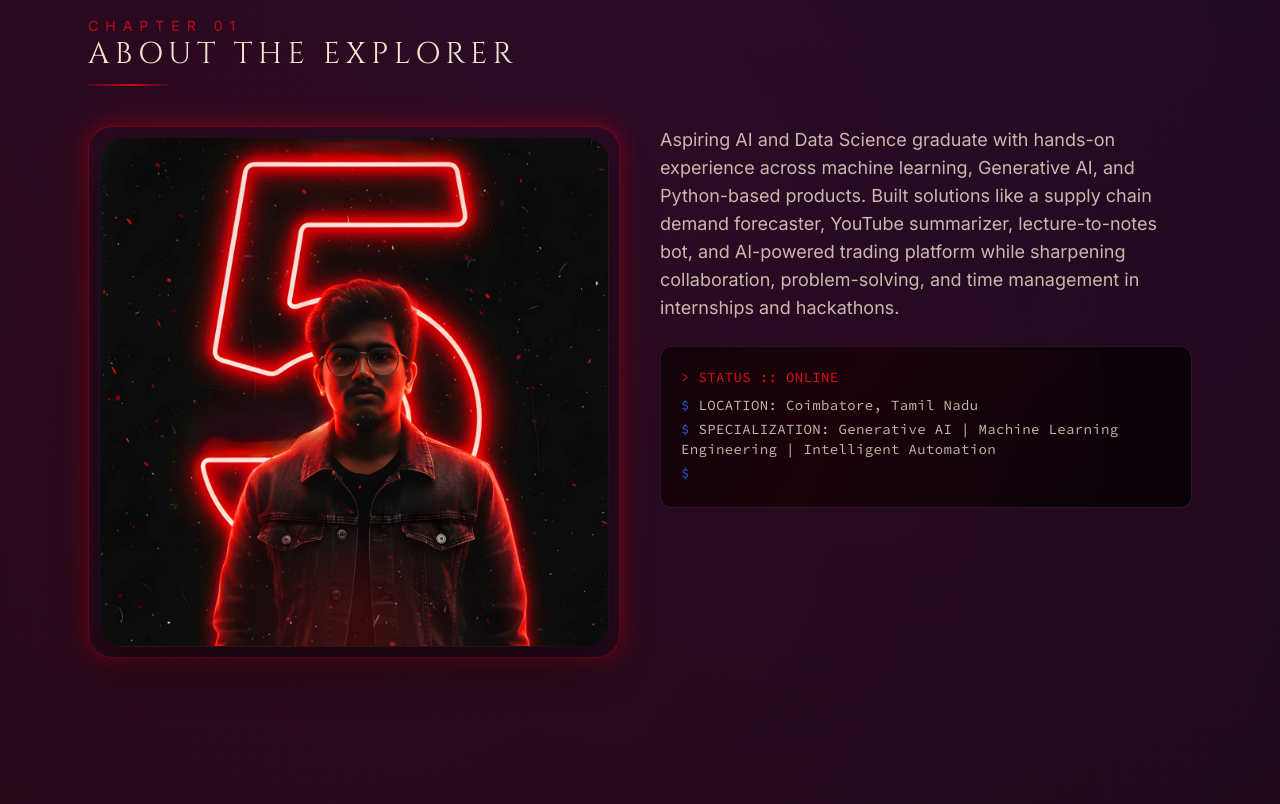
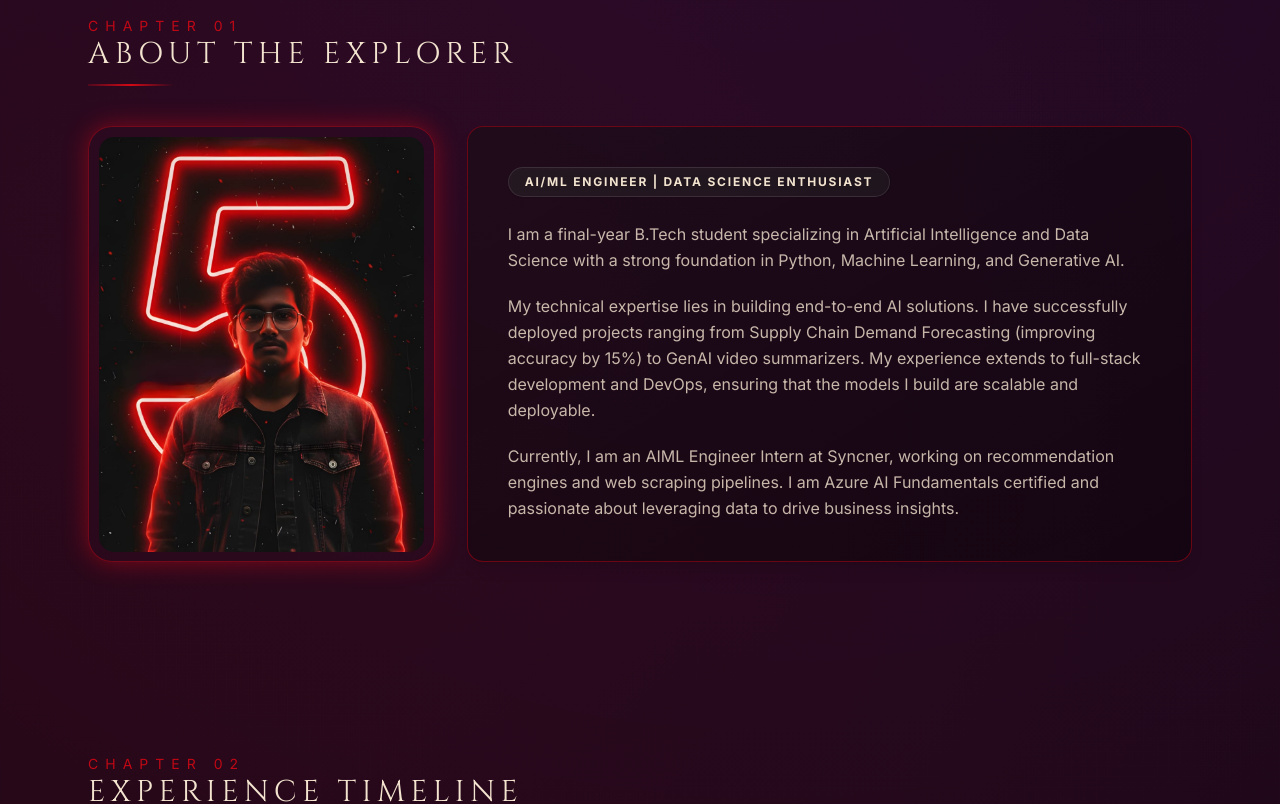
Before and after one commit to suman2k4/Suman-Portfolio, a React (Vite) app: page / in a window 1280 px wide. Shown: the part 880-1684 px from the top of the page. Built offline with nearby package versions, Linux system fonts and the light colour scheme.

Commit message:
feat: Enhanced About section by Redesigning About section card and Added  TiltedCard component for about section image.

```diff
--- a/src/App.jsx
+++ b/src/App.jsx
@@ -21,7 +21,7 @@ export default function App() {
     () => [
       <HomeHero key="home" themeMode={themeMode} />,
       <AboutSection key="about" themeMode={themeMode} />,
-      <ExperienceSection key="experience" />,
+      <ExperienceSection key="experience" themeMode={themeMode} />,
       <SkillsSection key="skills" />,
       <ProjectsSection key="projects" />,
       <CertificationsSection key="certifications" />,
--- a/src/components/sections/AboutSection.jsx
+++ b/src/components/sections/AboutSection.jsx
@@ -1,59 +1,73 @@
-import { useMemo } from 'react'
 import { motion } from 'framer-motion'
 import PropTypes from 'prop-types'
 import { aboutContent, heroContent } from '../../data/content'
 import SectionTitle from '../ui/SectionTitle'
-import TypewriterTerminal from '../ui/TypewriterTerminal'
+import TiltedCard from '../ui/TiltedCard'
 
 export default function AboutSection({ themeMode }) {
   const portraitSrc =
     themeMode === 'upside-down' ? '/media/suman-portrait-blue.jpeg' : heroContent.portraitUrl
 
-  const terminalLines = useMemo(
-    () => [
-      `ROLE: ${heroContent.role}`,
-      `LOCATION: ${heroContent.location}`,
-      `SPECIALIZATION: ${aboutContent.specializations.join(' | ')}`
-    ],
-    []
-  )
-
   return (
     <section id="about" className="py-24">
       <SectionTitle label="Chapter 01" subtitle="About the Explorer" />
-      <div className="grid gap-10 md:grid-cols-2">
+      <div className="grid gap-8 md:grid-cols-12 items-stretch">
+        {/* Left Column: Portrait */}
         <motion.div
-          className="neon-frame"
+          className="md:col-span-4 h-full min-h-[400px]"
           initial={{ opacity: 0, x: -40 }}
           whileInView={{ opacity: 1, x: 0 }}
           viewport={{ once: true }}
           transition={{ duration: 0.9 }}
         >
-          <div className="portrait-card">
-            {portraitSrc ? (
-              <img
-                src={portraitSrc}
-                alt={heroContent.portraitAlt || `${heroContent.name} portrait`}
-                loading="lazy"
-                className="portrait-card__img"
-              />
-            ) : (
-              <div className="flex h-full items-center justify-center text-center text-stCream/50">
-                Portrait Placeholder
-              </div>
-            )}
-            <div className="portrait-card__glow" />
+          <div className="neon-frame h-full w-full">
+            <TiltedCard
+              imageSrc={portraitSrc}
+              altText={`${heroContent.name} portrait`}
+              captionText={heroContent.role}
+              containerHeight="100%"
+              containerWidth="100%"
+              imageHeight="100%"
+              imageWidth="100%"
+              rotateAmplitude={12}
+              scaleOnHover={1.1}
+              showMobileWarning={false}
+              showTooltip={true}
+            />
           </div>
         </motion.div>
+
+        {/* Right Column: Text Content */}
         <motion.div
+          className="md:col-span-8"
           initial={{ opacity: 0, x: 40 }}
           whileInView={{ opacity: 1, x: 0 }}
           viewport={{ once: true }}
-          transition={{ duration: 0.9 }}
-          className="space-y-6"
+          transition={{ duration: 0.9, delay: 0.2 }}
         >
-          <p className="text-lg text-stCream/80">{aboutContent.paragraph}</p>
-          <TypewriterTerminal lines={terminalLines} />
+          <div className={`glass-panel p-8 md:p-10 relative overflow-hidden group min-h-[400px] flex flex-col justify-center ${themeMode === 'upside-down' ? 'border-stBlue/40' : 'border-stRed/40'}`}>
+            {/* Subtle Gradient Background for Depth */}
+            <div className="absolute inset-0 bg-gradient-to-br from-white/5 to-transparent opacity-50 pointer-events-none" />
+
+            {/* Tag */}
+            <div className="relative z-10 mb-6">
+              <span className="inline-block px-4 py-1.5 text-xs font-bold tracking-[0.15em] text-stCream uppercase bg-white/5 rounded-full border border-white/10 shadow-sm backdrop-blur-sm">
+                {aboutContent.tag}
+              </span>
+            </div>
+
+            {/* Paragraphs */}
+            <div className="relative z-10 space-y-5 text-stCream/80 leading-relaxed text-[15px] md:text-[16px]">
+              {aboutContent.paragraphs.map((para, idx) => (
+                <p key={idx} className="transition-colors duration-300 hover:text-stCream">
+                  {para}
+                </p>
+              ))}
+            </div>
+
+            {/* Decorative Corner Accent */}
+            <div className="absolute top-0 right-0 w-20 h-20 bg-gradient-to-bl from-stRed/10 to-transparent opacity-0 group-hover:opacity-100 transition-opacity duration-700 pointer-events-none" />
+          </div>
         </motion.div>
       </div>
     </section>
--- a/src/components/sections/HomeHero.jsx
+++ b/src/components/sections/HomeHero.jsx
@@ -203,8 +203,8 @@ export default function HomeHero({ themeMode }) {
               containerClassName="max-w-[700px] text-[15px] md:text-[16px] leading-loose text-center md:text-left px-6 pt-1 pb-5"
               rectangleClassName={
                 isUpside
-                  ? "rounded-2xl border-[#00ffff] shadow-[0_0_20px_rgba(0,255,255,0.3)] bg-blue-900/10 backdrop-blur-sm"
-                  : "rounded-2xl border-[#ff0055] shadow-[0_0_20px_rgba(255,0,85,0.3)] bg-red-900/10 backdrop-blur-sm"
+                  ? "rounded-2xl border-[#00ffff] shadow-[0_0_20px_rgba(0,255,255,0.3)] bg-black/40"
+                  : "rounded-2xl border-[#ff0055] shadow-[0_0_20px_rgba(255,0,85,0.3)] bg-black/40"
               }
               delay={2}
             >
--- /dev/null
+++ b/src/components/ui/TiltedCard.jsx
@@ -0,0 +1,134 @@
+import { useRef, useState } from 'react';
+import { motion, useMotionValue, useSpring } from 'framer-motion';
+
+const springValues = {
+    damping: 30,
+    stiffness: 100,
+    mass: 2
+};
+
+export default function TiltedCard({
+    imageSrc,
+    altText = 'Tilted card image',
+    captionText = '',
+    containerHeight = '300px',
+    containerWidth = '100%',
+    imageHeight = '300px',
+    imageWidth = '300px',
+    scaleOnHover = 1.1,
+    rotateAmplitude = 14,
+    showMobileWarning = true,
+    showTooltip = true,
+    overlayContent = null,
+    displayOverlayContent = false
+}) {
+    const ref = useRef(null);
+    const x = useMotionValue(0);
+    const y = useMotionValue(0);
+    const rotateX = useSpring(useMotionValue(0), springValues);
+    const rotateY = useSpring(useMotionValue(0), springValues);
+    const scale = useSpring(1, springValues);
+    const opacity = useSpring(0);
+    const rotateFigcaption = useSpring(0, {
+        stiffness: 350,
+        damping: 30,
+        mass: 1
+    });
+
+    const [lastY, setLastY] = useState(0);
+
+    function handleMouse(e) {
+        if (!ref.current) return;
+
+        const rect = ref.current.getBoundingClientRect();
+        const offsetX = e.clientX - rect.left - rect.width / 2;
+        const offsetY = e.clientY - rect.top - rect.height / 2;
+
+        const rotationX = (offsetY / (rect.height / 2)) * -rotateAmplitude;
+        const rotationY = (offsetX / (rect.width / 2)) * rotateAmplitude;
+
+        rotateX.set(rotationX);
+        rotateY.set(rotationY);
+
+        x.set(e.clientX - rect.left);
+        y.set(e.clientY - rect.top);
+
+        const velocityY = offsetY - lastY;
+        rotateFigcaption.set(-velocityY * 0.6);
+        setLastY(offsetY);
+    }
+
+    function handleMouseEnter() {
+        scale.set(scaleOnHover);
+        opacity.set(1);
+    }
+
+    function handleMouseLeave() {
+        opacity.set(0);
+        scale.set(1);
+        rotateX.set(0);
+        rotateY.set(0);
+        rotateFigcaption.set(0);
+    }
+
+    return (
+        <figure
+            ref={ref}
+            className="relative w-full h-full [perspective:800px] flex flex-col items-center justify-center"
+            style={{
+                height: containerHeight,
+                width: containerWidth
+            }}
+            onMouseMove={handleMouse}
+            onMouseEnter={handleMouseEnter}
+            onMouseLeave={handleMouseLeave}
+        >
+            {showMobileWarning && (
+                <div className="absolute top-4 text-center text-sm block sm:hidden">
+                    This effect is not optimized for mobile. Check on desktop.
+                </div>
+            )}
+
+            <motion.div
+                className="relative [transform-style:preserve-3d]"
+                style={{
+                    width: imageWidth,
+                    height: imageHeight,
+                    rotateX,
+                    rotateY,
+                    scale
+                }}
+            >
+                <motion.img
+                    src={imageSrc}
+                    alt={altText}
+                    className="absolute top-0 left-0 object-cover rounded-[15px] will-change-transform [transform:translateZ(0)]"
+                    style={{
+                        width: imageWidth,
+                        height: imageHeight
+                    }}
+                />
+
+                {displayOverlayContent && overlayContent && (
+                    <motion.div className="absolute top-0 left-0 z-[2] will-change-transform [transform:translateZ(30px)]">
+                        {overlayContent}
+                    </motion.div>
+                )}
+            </motion.div>
+
+            {showTooltip && (
+                <motion.figcaption
+                    className="pointer-events-none absolute left-0 top-0 rounded-[6px] bg-black/60 backdrop-blur-md border border-white/10 px-4 py-2 text-xs text-white opacity-0 z-[3] hidden sm:block shadow-lg uppercase tracking-widest"
+                    style={{
+                        x,
+                        y,
+                        opacity,
+                        rotate: rotateFigcaption
+                    }}
+                >
+                    {captionText}
+                </motion.figcaption>
+            )}
+        </figure>
+    );
+}
--- a/src/data/content.js
+++ b/src/data/content.js
@@ -10,9 +10,12 @@ export const heroContent = {
 }
 
 export const aboutContent = {
-  paragraph:
-    'Aspiring AI and Data Science graduate with hands-on experience across machine learning, Generative AI, and Python-based products. Built solutions like a supply chain demand forecaster, YouTube summarizer, lecture-to-notes bot, and AI-powered trading platform while sharpening collaboration, problem-solving, and time management in internships and hackathons.',
-  specializations: ['Generative AI', 'Machine Learning Engineering', 'Intelligent Automation']
+  paragraphs: [
+    "I am a final-year B.Tech student specializing in Artificial Intelligence and Data Science with a strong foundation in Python, Machine Learning, and Generative AI.",
+    "My technical expertise lies in building end-to-end AI solutions. I have successfully deployed projects ranging from Supply Chain Demand Forecasting (improving accuracy by 15%) to GenAI video summarizers. My experience extends to full-stack development and DevOps, ensuring that the models I build are scalable and deployable.",
+    "Currently, I am an AIML Engineer Intern at Syncner, working on recommendation engines and web scraping pipelines. I am Azure AI Fundamentals certified and passionate about leveraging data to drive business insights."
+  ],
+  tag: "AI/ML Engineer | Data Science Enthusiast"
 }
 
 export const experience = [
--- a/src/index.css
+++ b/src/index.css
@@ -430,7 +430,7 @@ body {
 
 @layer components {
   .glass-panel {
-    @apply bg-black/50 border border-white/5 rounded-2xl backdrop-blur-xl shadow-glass;
+    @apply bg-black/40 border border-white/5 rounded-2xl shadow-lg;
   }
 
   .neon-frame {
```
Also changed, not shown: src/components/sections/ExperienceSection.jsx (+8 -5 lines).
